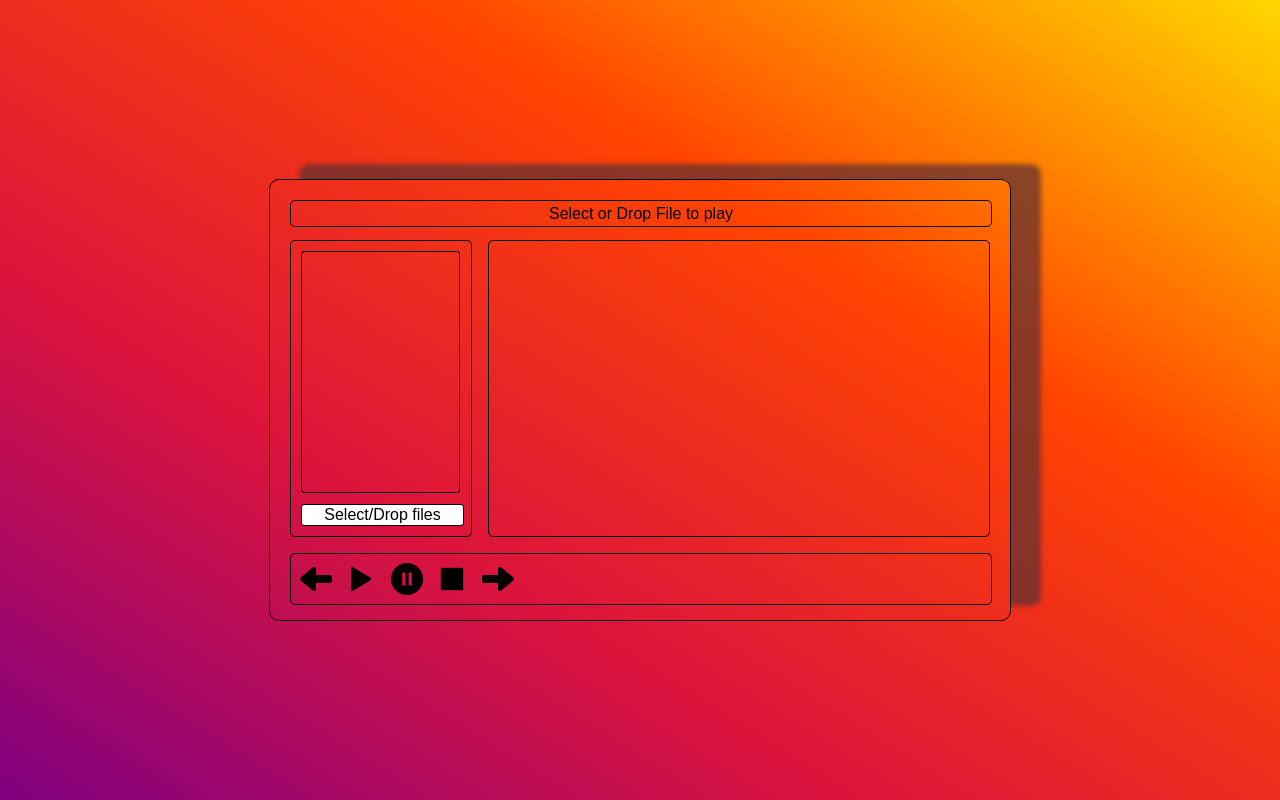
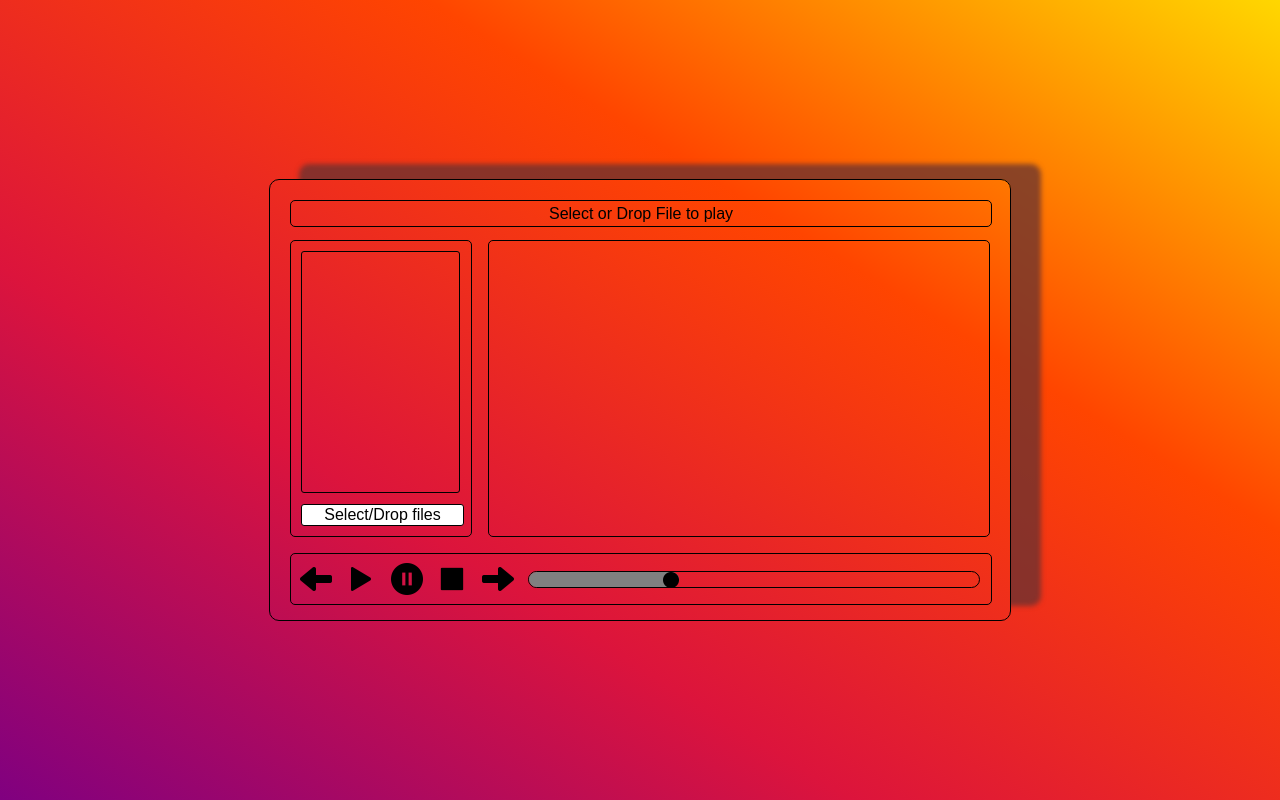
Before and after one commit to RSamokhin/YaShri2015Player, a website: page src/index.html in a window 1280 px wide. Drawn offline with nearby package versions, Linux system fonts and the light colour scheme; files that its build step writes are made by us from their sources; files whose address does not match are found by name.

Commit message:
player statusbar

```diff
--- a/src/js/main.js
+++ b/src/js/main.js
@@ -1,3 +1,7 @@
+/*
+ * 3-rd party scripts
+ */
+//= ../../bower_components/jquery/dist/jquery.min.js
 /*
  * my scripts
  */
--- a/src/style/partials/content.scss
+++ b/src/style/partials/content.scss
@@ -71,6 +71,37 @@ html, body, .content {
                 background-image: url(../img/icon/icon-next.png);
             }
         }
+        &-status {
+            display: inline-block;
+            border: 1px solid;
+            height: 15px;
+            width: 450px;
+            margin-left: 10px;
+            border-radius: 10px;
+            margin-bottom: 7px;
+            cursor: pointer;
+            &-played {
+                display: inline-block;
+                background-color: gray;
+                height: 15px;
+                width: 150px;
+                border-radius: 10px;
+                margin-bottom: 8px;
+                position: relative;
+            }
+            &-button {
+                background-image: url(../img/icon/icon-dot.png);
+                height: 32px;
+                width: 32px;
+                background-repeat: no-repeat;
+                float: right;
+                background-position: center;
+                position: absolute;
+                right: -8px;
+                top: -8px;
+                cursor: pointer;
+            }
+        }
     }
     &__info {
         position: absolute;
--- a/src/template/content.html
+++ b/src/template/content.html
@@ -18,6 +18,11 @@
             <div class='player__controls-button-pause player__controls-button'></div>
             <div class='player__controls-button-stop player__controls-button'></div>
             <div class='player__controls-button-next player__controls-button'></div>
+            <div class='player__controls-status'>
+                <div class='player__controls-status-played'>
+                    <div class='player__controls-status-button'></div>
+                </div>
+            </div>
         </div>
     </div>
 
```
Also changed, not shown: src/js/partials/init.js (+10 -0 lines), build/css/main.css, build/index.html, build/js/main.js.
